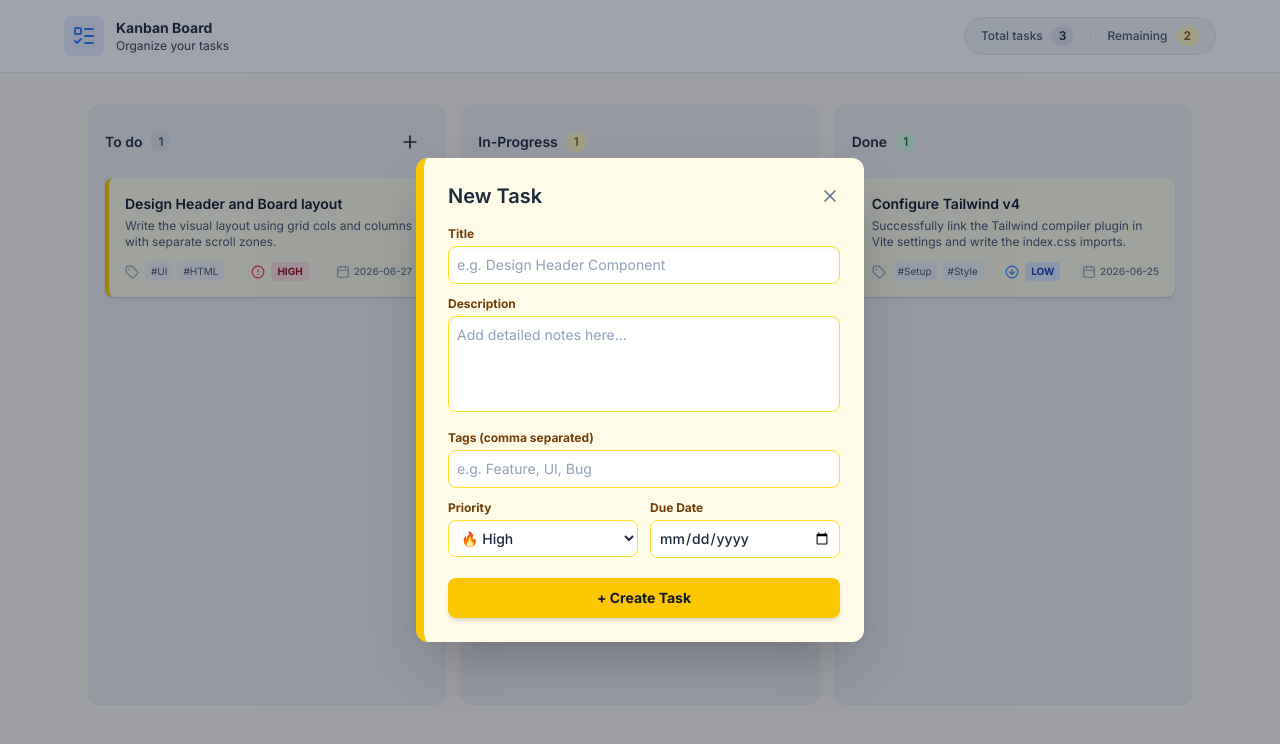
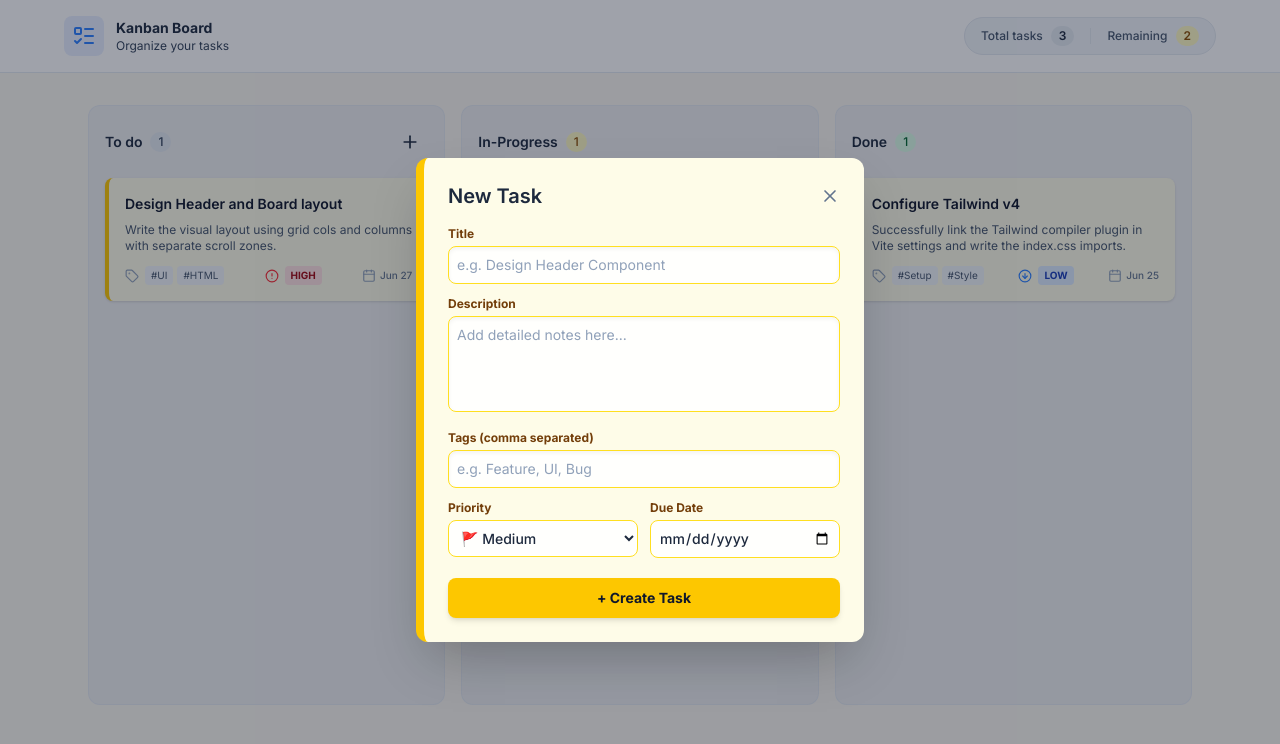
Before and after one commit to amarsinghpatil/Kanban-board, a React (Vite) app: page / in a window 1280 px wide. Both pictures are taken after a click on the button 410 px from the left and 142 px from the top of the page. Shown: the top 744 px of the page. Built offline with nearby package versions, Linux system fonts and the light colour scheme.

Commit message:
feat: complete task creation form, hover delete button, styled error banner, and date formatting

```diff
--- a/src/components/Board.jsx
+++ b/src/components/Board.jsx
@@ -1,9 +1,9 @@
 import React from "react";
 import { useTask } from "../context/TaskContext";
-import { Plus, AlertCircle, Calendar, Tag, ArrowDownCircle, Flag } from "lucide-react";
+import { Plus, AlertCircle, Calendar, Tag, ArrowDownCircle, Flag, Trash2 } from "lucide-react";
 
 export default function Board({ onOpenNewTaskModal }) {
-  const { tasks } = useTask();
+  const { tasks, deleteTask } = useTask();
 
   console.log("📦 All Tasks from Context:", tasks);
 
@@ -17,6 +17,18 @@ export default function Board({ onOpenNewTaskModal }) {
   console.log("🟡 Todo Column:", todo);
   console.log("🟠 In-Progress Column:", inprogress);
   console.log("🟢 Done Column:", done);
+
+  function formatDueDate(dateString) {
+    if (!dateString) return "";
+    try {
+      const [year, month, day] = dateString.split("-");
+      if (!year || !month || !day) return dateString;
+      const dateObj = new Date(year, month - 1, day);
+      return dateObj.toLocaleDateString("en-US", { month: "short", day: "numeric" });
+    } catch (error) {
+      return dateString;
+    }
+  }
 
   function getprioritystyle(priority) {
     if (priority === "high") {
@@ -63,29 +75,29 @@ export default function Board({ onOpenNewTaskModal }) {
 
           {/* Adding card in todo column */}
           {todo.map((task) => {
+            return (
+              <div key={task.id} className="group relative bg-yellow-50 border-l-4 border-yellow-400 p-4 rounded-lg shadow-sm text-slate-800 transition-all hover:shadow-md">
+                {/* Header row with Title and Hover Delete Button */}
+                <div className="flex items-start justify-between gap-2">
+                  <h3 className="font-semibold text-sm text-slate-900">{task.title}</h3>
+                  <button
+                    onClick={() => deleteTask(task.id)}
+                    className="opacity-0 group-hover:opacity-100 transition-opacity p-1 hover:bg-red-100 rounded text-slate-400 hover:text-red-600 shrink-0"
+                    title="Delete task"
+                  >
+                    <Trash2 className="h-4 w-4" />
+                  </button>
+                </div>
 
-            console.log("--- 📌 NEW TODO CARD ---");
-            console.log("Title:", task.title);
-            console.log("Description:", task.description);
-            console.log("Tags Array:", task.tags);
-            console.log("Priority Level:", task.priority);
-            console.log("Due Date:", task.dueDate);
-
-
-            return (
-              <div key={task.id} className="bg-yellow-50 border-l-4 border-yellow-400 p-4 rounded-lg shadow-sm text-slate-800">
-                {/* outer row spaced for left and right side */}
-                <div className="items-center justify-between">
-                  <h3 className="font-semibold text-sm text-slate-900">{task.title}</h3>
                 <p className="text-xs text-slate-600 mt-1">{task.description}</p>
 
                 {/* parent flex container span left, middle, right */}
                 <div className="flex items-center justify-between mt-3">
 
                   {/* left tag group */}
+                  {task.tags && task.tags.length > 0 && (
                     <div className="flex items-center gap-1.5">
                       <Tag className="h-3.5 w-3.5 text-slate-400" />
-                      {/* left side container for tag list */}
                       <div className="flex flex-wrap gap-1">
                         {task.tags.map((tag) => (
                           <span key={tag} className="bg-slate-100 text-slate-600 text-[10px] px-1.5 py-0.5 rounded">
@@ -94,22 +106,26 @@ export default function Board({ onOpenNewTaskModal }) {
                         ))}
                       </div>
                     </div>
+                  )}
 
                   {/* middle priority badge */}
+                  {task.priority && (
                     <div className="flex items-center gap-1.5">
                       {getpriorityicon(task.priority)}
                       <span className={"text-[10px] font-bold px-1.5 py-0.5 rounded uppercase " + getprioritystyle(task.priority)}>
                         {task.priority}
                       </span>
                     </div>
+                  )}
 
                   {/* right side for due date */}
+                  {task.dueDate && task.dueDate !== "" && (
                     <span className="flex items-center gap-1 text-[10px] text-slate-500 font-medium">
                       <Calendar className="h-3.5 w-3.5 text-slate-400" />
-                      <span>{task.dueDate}</span>
+                      <span>{formatDueDate(task.dueDate)}</span>
                     </span>
+                  )}
 
-                  </div>
                 </div>
               </div>
             );
@@ -130,11 +146,22 @@ export default function Board({ onOpenNewTaskModal }) {
           {/* Adding card to inprogress column */}
           {inprogress.map((task) => {
             return (
-              <div key={task.id} className="bg-yellow-50 border-l-4 border-yellow-400 p-4 rounded-lg shadow-sm text-slate-800">
+              <div key={task.id} className="group relative bg-yellow-50 border-l-4 border-yellow-400 p-4 rounded-lg shadow-sm text-slate-800 transition-all hover:shadow-md">
+                <div className="flex items-start justify-between gap-2">
                   <h3 className="font-semibold text-sm text-slate-900">{task.title}</h3>
+                  <button
+                    onClick={() => deleteTask(task.id)}
+                    className="opacity-0 group-hover:opacity-100 transition-opacity p-1 hover:bg-red-100 rounded text-slate-400 hover:text-red-600 shrink-0"
+                    title="Delete task"
+                  >
+                    <Trash2 className="h-4 w-4" />
+                  </button>
+                </div>
+
                 <p className="text-xs text-slate-600 mt-1">{task.description}</p>
 
                 <div className="flex items-center justify-between mt-3">
+                  {task.tags && task.tags.length > 0 && (
                     <div className="flex items-center gap-1.5">
                       <Tag className="h-3.5 w-3.5 text-slate-400" />
                       <div className="flex flex-wrap gap-1">
@@ -145,18 +172,23 @@ export default function Board({ onOpenNewTaskModal }) {
                         ))}
                       </div>
                     </div>
+                  )}
 
+                  {task.priority && (
                     <div className="flex items-center gap-1.5">
                       {getpriorityicon(task.priority)}
                       <span className={"text-[10px] font-bold px-1.5 py-0.5 rounded uppercase " + getprioritystyle(task.priority)}>
                         {task.priority}
                       </span>
                     </div>
+                  )}
 
+                  {task.dueDate && task.dueDate !== "" && (
                     <span className="flex items-center gap-1 text-[10px] text-slate-500 font-medium">
                       <Calendar className="h-3.5 w-3.5 text-slate-400" />
-                    <span>{task.dueDate}</span>
+                      <span>{formatDueDate(task.dueDate)}</span>
                     </span>
+                  )}
                 </div>
               </div>
             );
@@ -177,11 +209,22 @@ export default function Board({ onOpenNewTaskModal }) {
           {/* Adding card to done column */}
           {done.map((task) => {
             return (
-              <div key={task.id} className="bg-yellow-50 border-l-4 border-yellow-400 p-4 rounded-lg shadow-sm text-slate-800">
+              <div key={task.id} className="group relative bg-yellow-50 border-l-4 border-yellow-400 p-4 rounded-lg shadow-sm text-slate-800 transition-all hover:shadow-md">
+                <div className="flex items-start justify-between gap-2">
                   <h3 className="font-semibold text-sm text-slate-900">{task.title}</h3>
+                  <button
+                    onClick={() => deleteTask(task.id)}
+                    className="opacity-0 group-hover:opacity-100 transition-opacity p-1 hover:bg-red-100 rounded text-slate-400 hover:text-red-600 shrink-0"
+                    title="Delete task"
+                  >
+                    <Trash2 className="h-4 w-4" />
+                  </button>
+                </div>
+
                 <p className="text-xs text-slate-600 mt-1">{task.description}</p>
 
                 <div className="flex items-center justify-between mt-3">
+                  {task.tags && task.tags.length > 0 && (
                     <div className="flex items-center gap-1.5">
                       <Tag className="h-3.5 w-3.5 text-slate-400" />
                       <div className="flex flex-wrap gap-1">
@@ -192,18 +235,23 @@ export default function Board({ onOpenNewTaskModal }) {
                         ))}
                       </div>
                     </div>
+                  )}
 
+                  {task.priority && (
                     <div className="flex items-center gap-1.5">
                       {getpriorityicon(task.priority)}
                       <span className={"text-[10px] font-bold px-1.5 py-0.5 rounded uppercase " + getprioritystyle(task.priority)}>
                         {task.priority}
                       </span>
                     </div>
+                  )}
 
+                  {task.dueDate && task.dueDate !== "" && (
                     <span className="flex items-center gap-1 text-[10px] text-slate-500 font-medium">
                       <Calendar className="h-3.5 w-3.5 text-slate-400" />
-                    <span>{task.dueDate}</span>
+                      <span>{formatDueDate(task.dueDate)}</span>
                     </span>
+                  )}
                 </div>
               </div>
             );
--- a/src/components/NewTaskModal.jsx
+++ b/src/components/NewTaskModal.jsx
@@ -1,12 +1,57 @@
-import React from "react";
-import { X } from "lucide-react";
+import React, { useState } from "react";
+import { X, AlertCircle } from "lucide-react";
+import { useTask } from "../context/TaskContext";
 
 export default function NewTaskModal({ isOpen, onClose}) {
 
-  // if the modal is false then do not render anything
+  const { addTask } = useTask();
+
+  // 1. Hook memory variables MUST be at the very top of the component!
+  const [title, setTitle] = useState("");
+  const [description, setDescription] = useState("");
+  const [tags, setTags] = useState("");
+  const [priority, setPriority] = useState("medium");
+  const [dueDate, setDueDate] = useState("");
+  const [error, setError] = useState("");
+
+  const handleSubmit = (e) => {
+    e.preventDefault();
+
+    if (title.trim() === "" || description.trim() === "") {
+      setError("Please enter both a Title and a Description!");
+      return;
+    }
+
+    let taglist = [];
+    if (tags.trim() !== "") {
+      taglist = tags.split(",").map((t) => t.trim());
+    }
+
+    // Call addTask to save only what the user entered
+    addTask({
+      title: title.trim(),
+      description: description.trim(),
+      status: "todo",
+      priority: priority,
+      dueDate: dueDate,
+      tags: taglist
+    });
+
+    // Clear the form fields and error for next time
+    setTitle("");
+    setDescription("");
+    setTags("");
+    setPriority("medium");
+    setDueDate("");
+    setError("");
+
+    // Close the modal window
+    onClose();
+  };
+
+  // 2. Guard check: If modal is closed, return null
   if(isOpen === false) {
-    return null ;
-
+    return null;
   }
 
   return (
@@ -19,18 +64,28 @@ export default function NewTaskModal({ isOpen, onClose}) {
         {/* Modal Header + Close Icon */}
         <div className="flex items-center justify-between">
             <h2 className="text-xl font-semibold text-slate-800">New Task</h2>
-            <button onClick={onClose}>
+            <button onClick={() => { setError(""); onClose(); }}>
                 <X className="h-5 w-5 text-slate-500 hover:text-slate-700" />
             </button>
         </div>
 
+        {/* Inline Custom Error Banner */}
+        {error && (
+          <div className="bg-red-100/90 border border-red-300 text-red-800 text-xs px-3 py-2 rounded-lg flex items-center gap-2 animate-fadeIn">
+            <AlertCircle className="h-4 w-4 text-red-600 shrink-0" />
+            <span className="font-semibold">{error}</span>
+          </div>
+        )}
+
         {/* Form Container */}
-        <form className="flex flex-col gap-3">
+        <form onSubmit={handleSubmit} className="flex flex-col gap-3">
           {/* Title Input */}
           <div>
             <label className="text-xs font-bold text-yellow-900 block mb-1">Title</label>
             <input
               type="text"
+              value={title}
+              onChange={(e) => setTitle(e.target.value)}
               placeholder="e.g. Design Header Component"
               className="w-full bg-white/90 border border-yellow-300 rounded-lg p-2 text-sm text-slate-800 placeholder-slate-400 focus:outline-none focus:ring-2 focus:ring-yellow-400 focus:border-yellow-400 transition-all shadow-inner"
             />
@@ -40,6 +95,8 @@ export default function NewTaskModal({ isOpen, onClose}) {
           <div>
             <label className="text-xs font-bold text-yellow-900 block mb-1">Description</label>
             <textarea
+              value={description}
+              onChange={(e) => setDescription(e.target.value)}
               placeholder="Add detailed notes here..."
               className="w-full bg-white/90 border border-yellow-300 rounded-lg p-2 text-sm text-slate-800 placeholder-slate-400 focus:outline-none focus:ring-2 focus:ring-yellow-400 focus:border-yellow-400 h-24 resize-none transition-all shadow-inner"
             ></textarea>
@@ -50,6 +107,8 @@ export default function NewTaskModal({ isOpen, onClose}) {
             <label className="text-xs font-bold text-yellow-900 block mb-1">Tags (comma separated)</label>
             <input
               type="text"
+              value={tags}
+              onChange={(e) => setTags(e.target.value)}
               placeholder="e.g. Feature, UI, Bug"
               className="w-full bg-white/90 border border-yellow-300 rounded-lg p-2 text-sm text-slate-800 placeholder-slate-400 focus:outline-none focus:ring-2 focus:ring-yellow-400 focus:border-yellow-400 transition-all shadow-inner"
             />
@@ -60,7 +119,10 @@ export default function NewTaskModal({ isOpen, onClose}) {
             {/* Priority */}
             <div className="flex-1">
               <label className="text-xs font-bold text-yellow-900 block mb-1">Priority</label>
-              <select className="w-full bg-white/90 border border-yellow-300 rounded-lg p-2 text-sm text-slate-800 font-medium focus:outline-none focus:ring-2 focus:ring-yellow-400 focus:border-yellow-400 transition-all cursor-pointer">
+              <select
+                value={priority}
+                onChange={(e) => setPriority(e.target.value)}
+                className="w-full bg-white/90 border border-yellow-300 rounded-lg p-2 text-sm text-slate-800 font-medium focus:outline-none focus:ring-2 focus:ring-yellow-400 focus:border-yellow-400 transition-all cursor-pointer">
                 <option value="high">🔥 High</option>
                 <option value="medium">🚩 Medium</option>
                 <option value="low">🔹 Low</option>
@@ -72,6 +134,8 @@ export default function NewTaskModal({ isOpen, onClose}) {
               <label className="text-xs font-bold text-yellow-900 block mb-1">Due Date</label>
               <input
                 type="date"
+                value={dueDate}
+                onChange={(e) => setDueDate(e.target.value)}
                 className="w-full bg-white/90 border border-yellow-300 rounded-lg p-2 text-sm text-slate-800 font-medium focus:outline-none focus:ring-2 focus:ring-yellow-400 focus:border-yellow-400 transition-all cursor-pointer"
               />
             </div>
```
Also changed, not shown: 1 other file (tests, documents, lock files or other folders). Lines whose indentation alone changed are shown as unchanged.
